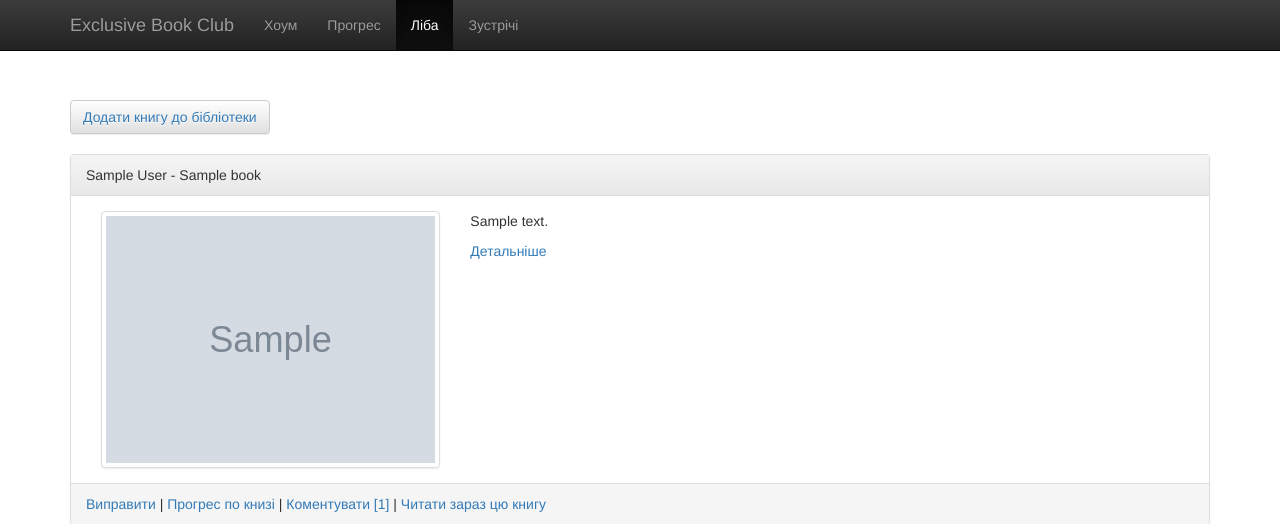
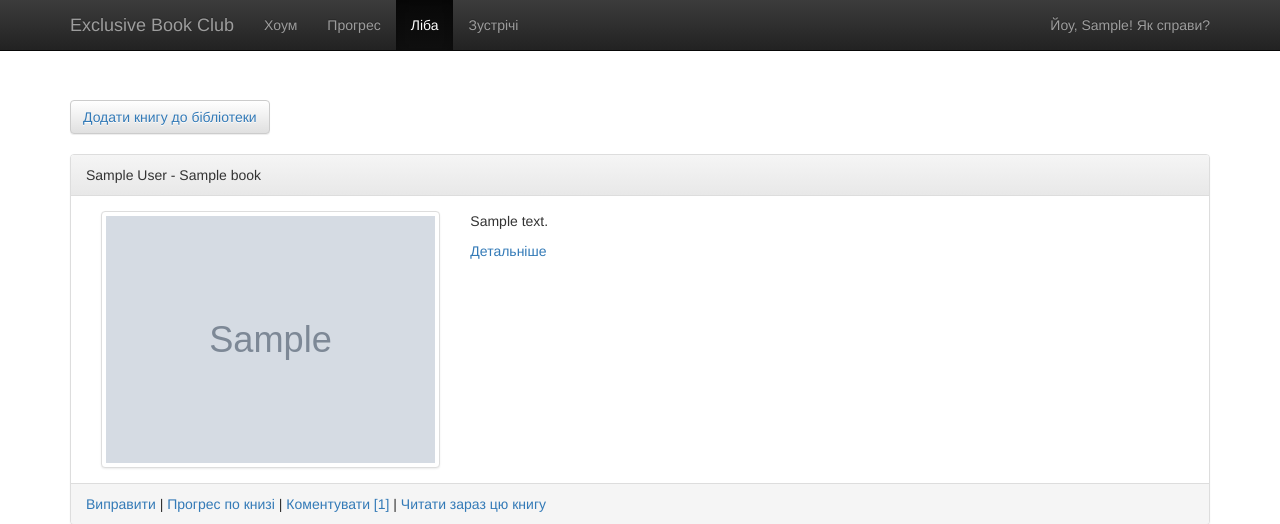
Before and after one commit to Ignotus/bookclub, a Flask app: page /books in a window 1280 px wide. Shown: the top 524 px of the page. Run offline with Flask 2, Linux system fonts and the light colour scheme; a user stored in the database is signed in; tables that the repository leaves empty hold one stand-in row (values such as "Sample post"); grey boxes marked "Sample" are stand-in pictures; parts of the project's set-up code (start-up, migrations or seed data) failed here and were passed over; some libraries are stand-ins or nearby versions.

Commit message:
Adding greeting. Removing current_user from render arguments
current_user is automatically passed to each page, so we don't need to set it manually.

```diff
--- a/routes/progress.py
+++ b/routes/progress.py
@@ -31,7 +31,6 @@ def home():
         form.progress.data = 0
 
     return render_template('home.html',
-                           current_user=current_user,
                            current_book=current_book,
                            form=form)
 
--- a/templates/header.html
+++ b/templates/header.html
@@ -22,6 +22,12 @@
                     <li {% if id == active_page %} class='active' {% endif %}><a href="{{ href }}" id="{{ id }}">{{ caption }}</a></li>
                 {% endfor %}
             </ul>
+
+            {% if current_user.first_name %}
+            <ul class="nav navbar-nav navbar-right">
+                <li><a href="#">Йоу, {{ current_user.first_name }}! Як справи?</a></li>
+            </ul>
+            {% endif %}
         </div><!--/.nav-collapse -->
 
 
```
